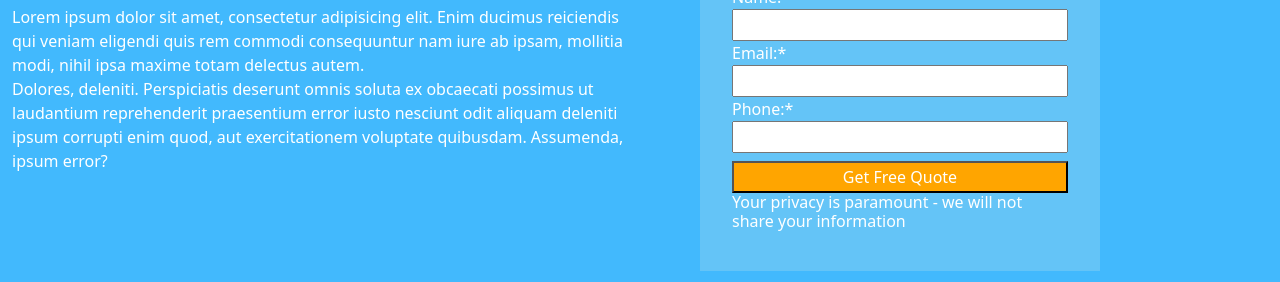
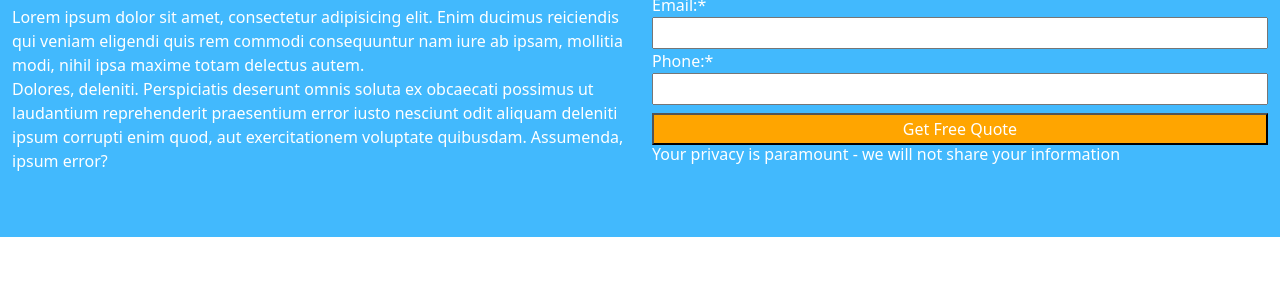
Before and after one commit to Kappach/first-rsponsive-website, a plain HTML site: page index.html in a window 1280 px wide. Shown: the part 185-467 px from the top of the page. Drawn offline with nearby package versions, Linux system fonts and the light colour scheme.

Commit message:
initial commit

```diff
--- a/index.html
+++ b/index.html
@@ -19,7 +19,7 @@
     <header>
         <div class="container">
             <div class="row logoHidden">
-            <h2>Your Logo</h2>
+                <h2>Your Logo</h2>
             </div>
         </div>
     </header>
@@ -32,13 +32,15 @@
                     <h5>Lorem ipsum dolor sit amet consectetur, adipisicing elit. Nam sequi, mollitia quidem quae
                         corporis saepe
                         atque sunt ad.</h5>
-                        <div class="conainer">
-                            <div class="row justify-content-center">
-                                    <button id="hiddenBtn"><i class="fa-solid fa-phone"></i> Call Now</button>
-                                    <div id="hrHidden"> <hr>  </div>
+                    <div class="conainer">
+                        <div class="row justify-content-center">
+                            <button id="hiddenBtn"><i class="fa-solid fa-phone"></i> Call Now</button>
+                            <div id="hrHidden">
+                                <hr>
+                            </div>
 
-                            </div>
                         </div>
+                    </div>
                     <p>Lorem ipsum dolor sit amet, consectetur adipisicing elit. Enim ducimus reiciendis qui veniam
                         eligendi
                         quis rem commodi consequuntur nam iure ab ipsam, mollitia modi, nihil ipsa maxime totam delectus
@@ -50,7 +52,7 @@
                     </p>
                 </div>
 
-                <div class="container col-sm">
+                <div class="col-md-6 col-sm-12">
                     <form id="form">
                         <h3>interested? <br> Let us hear from you</h3>
                         <label for="name">Name:*</label><br>
@@ -64,6 +66,7 @@
                     </form>
                 </div>
             </div>
+        </div>
 
         </div>
         <div class="container mainSection">
```
